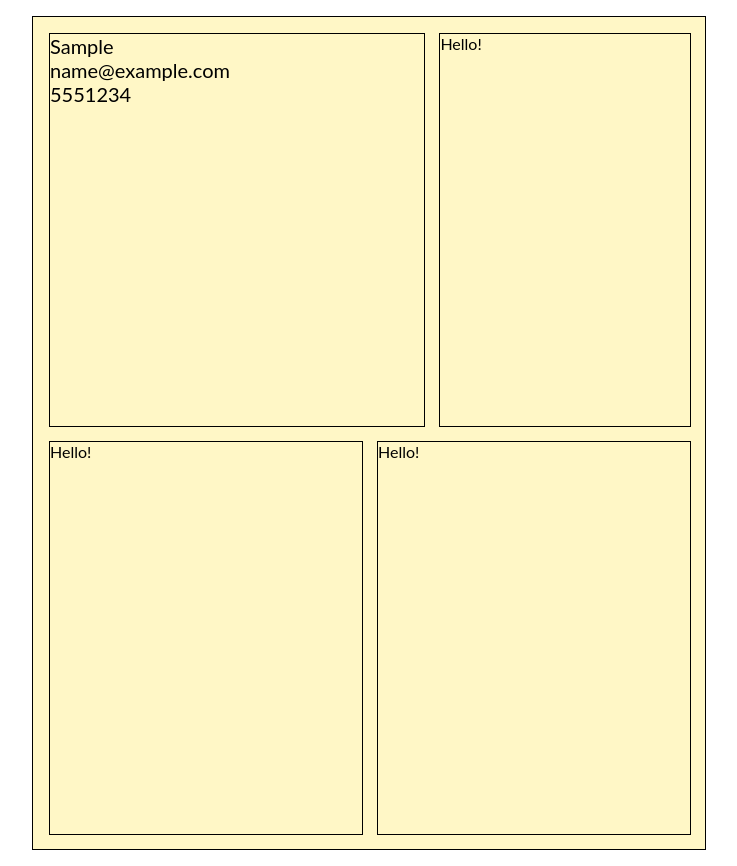
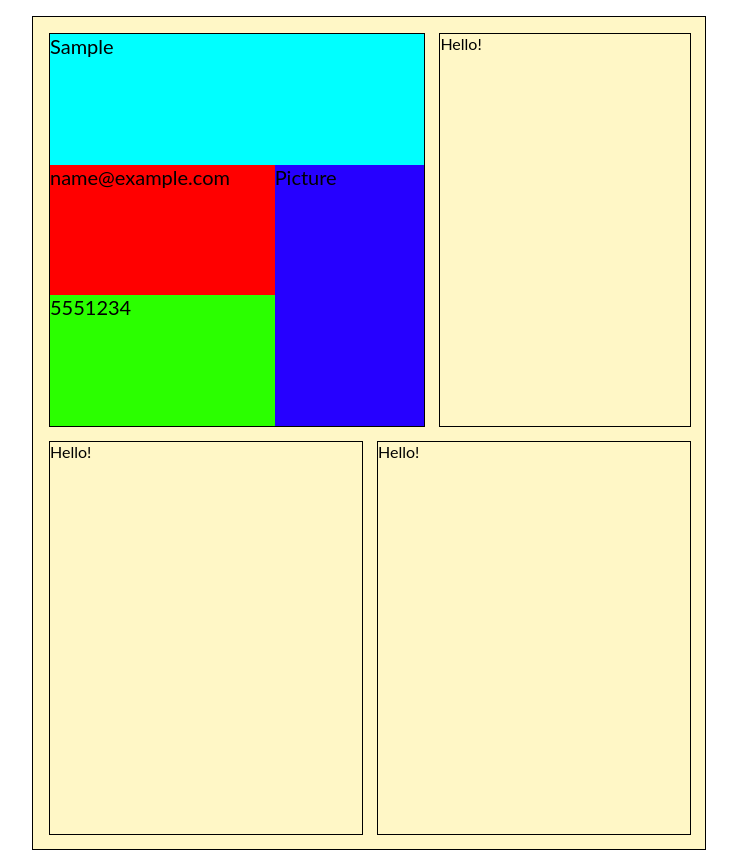
Before and after one commit to qzmp10/cv-application, a React (Create React App) app in the folder cv-project/: page / in a window 1280 px wide. Both pictures are taken after typing "Sample", "5551234", "name@example.com" into the empty fields and a click on the button "Submit". Shown: the whole page, without its empty margins (271-1008 px from the left). Built offline with nearby package versions, Linux system fonts and the light colour scheme.

Commit message:
started css grid layout for the first container of cv project

```diff
--- a/cv-project/src/App.css
+++ b/cv-project/src/App.css
@@ -79,14 +79,34 @@ body {
   margin: 1rem;
 }
 
+.infoForm {
+  display: grid;
+  grid-template-columns: 1.5fr 1fr;
+  grid-template-rows: 0.5fr 0.5fr 1fr 1fr;
+  width: 100%;
+  height: 100%;
+}
+
 .name {
-
+background-color: aqua;
+grid-column: 1/3;
+grid-row: 1/3;
 }
 
 .phone {
-
+  background-color: rgb(43, 255, 0);
+  grid-column: 1/2;
+  grid-row: 4/5;
 }
 
 .email {
+  background-color: rgb(255, 0, 0);
+  grid-column: 1/2;
+  grid-row: 3/4;
+}
 
+.photo {
+  background-color: rgb(38, 0, 255);
+  grid-column: 2/3;
+  grid-row: 3/5;
 }
--- a/cv-project/src/components/GeneralInfo.js
+++ b/cv-project/src/components/GeneralInfo.js
@@ -66,7 +66,7 @@ class GeneralInfo extends React.Component {
 
     changeSampleStrings() {
         if(this.styleSampleString == 'hidden') {
-            this.styleSampleString = 'visible';
+            this.styleSampleString = 'infoForm';
             this.formSampleString = 'hidden';
         } else {
             this.styleSampleString = 'hidden';
@@ -75,11 +75,11 @@ class GeneralInfo extends React.Component {
     }
 
     render() {
-        const { name, email, phone, infoArray, styleDisplay, formDisplay } = this.state;
+        const { name, email, phone, infoArray, formDisplay, styleDisplay } = this.state;
 
         return(
             <div className="generalInfo">
-                <InfoStyled display={styleDisplay} infoArray={infoArray}/>
+                <InfoStyled infoArray={infoArray} display={styleDisplay}/>
                 <InfoForm submitInfo={this.submitInfo} handleChange={this.handleChange} name={name} phone={phone} email={email} display={formDisplay} />
             </div>
         )
--- a/cv-project/src/components/InfoStyled.js
+++ b/cv-project/src/components/InfoStyled.js
@@ -13,10 +13,22 @@ class InfoStyled extends React.Component {
         return (
             <div className={display}>
             {infoArray.map((info) => {
-                return(
-                    <div className={info} key={info}>{info}</div>
-                )
+                if(infoArray.indexOf(info) == 0) {
+                    return(
+                        <div className='name' key={info}>{info}</div>
+                    )
+                } else if (infoArray.indexOf(info) == 1){
+                    return(
+                        <div className='email' key={info}>{info}</div>
+                    )
+                } else {
+                    return(
+                        <div className='phone' key={info}>{info}</div>
+                    )
+                }
+
             })}
+            <div className={`${display} photo`}> Picture </div>
             </div>
         )
     }
```
